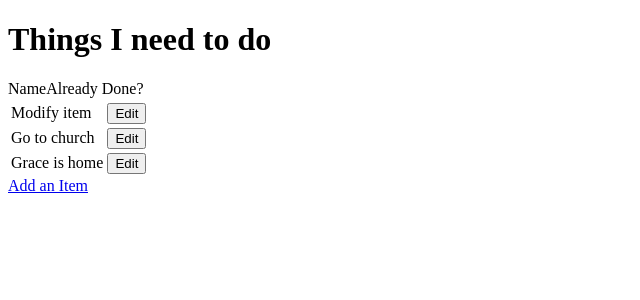
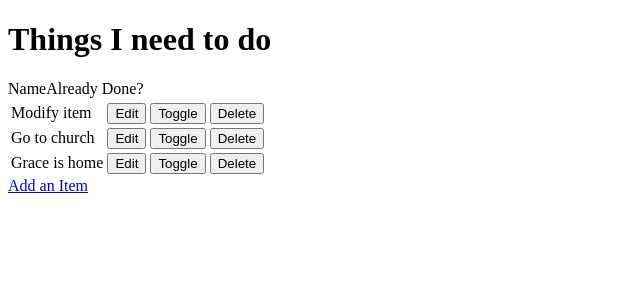
Before and after one commit to Polyanyanwu/ci-hello-django, a Django app: page / in a window 1280 px wide. Shown: the top 300 px of the page, without its empty margins (0-640 px from the left). Run offline with Django 3.2, Linux system fonts and the light colour scheme; data comes from the database, SQL or seed files in the repository; both versions use the stored data as it was after the commit.

Commit message:
Add toggle and delete

```diff
--- a/ci_hello/urls.py
+++ b/ci_hello/urls.py
@@ -15,11 +15,13 @@ Including another URLconf
 """
 from django.contrib import admin
 from django.urls import path
-from todo.views import get_todo_list, add_item, edit_item
+from todo import views
 
 urlpatterns = [
     path('admin/', admin.site.urls),
-    path('', get_todo_list, name='get_todo_list'),
-    path('add', add_item, name='add'),
-    path('edit/<item_id>', edit_item, name='edit')
+    path('', views.get_todo_list, name='get_todo_list'),
+    path('add', views.add_item, name='add'),
+    path('edit/<item_id>', views.edit_item, name='edit'),
+    path('toggle/<item_id>', views.toggle_item, name='toggle'),
+    path('delete/<item_id>', views.delete_item, name='delete')
 ]
--- a/todo/templates/todo/todo_list.html
+++ b/todo/templates/todo/todo_list.html
@@ -27,6 +27,16 @@
                         <button>Edit</button>
                     </a>
                 </td>
+                <td>
+                    <a href="/toggle/{{item.id}}">
+                        <button>Toggle</button>
+                    </a>
+                </td>
+                <td>
+                    <a href="/delete/{{item.id}}">
+                        <button>Delete</button>
+                    </a>
+                </td>
             </tr>
             {% empty %}
             <tr>
--- a/todo/views.py
+++ b/todo/views.py
@@ -40,8 +40,7 @@ def add_item(request):
 
 
 def edit_item(request, item_id):
-    """create todo list """
-
+    """update todo list """
     item = get_object_or_404(Item, id=item_id)
     if request.method == 'POST':
         form  = ItemForm(request.POST, instance=item)
@@ -53,3 +52,17 @@ def edit_item(request, item_id):
         'form': form
     }
     return render(request, 'todo/edit_item.html', context)
+
+
+def toggle_item(request, item_id):
+    """toggle item todo list """
+    item = get_object_or_404(Item, id=item_id)
+    item.done = not item.done
+    item.save()
+    return redirect('get_todo_list')
+
+def delete_item(request, item_id):
+    """toggle item todo list """
+    item = get_object_or_404(Item, id=item_id)
+    item.delete()
+    return redirect('get_todo_list')
```
Also changed, not shown: db.sqlite3.
